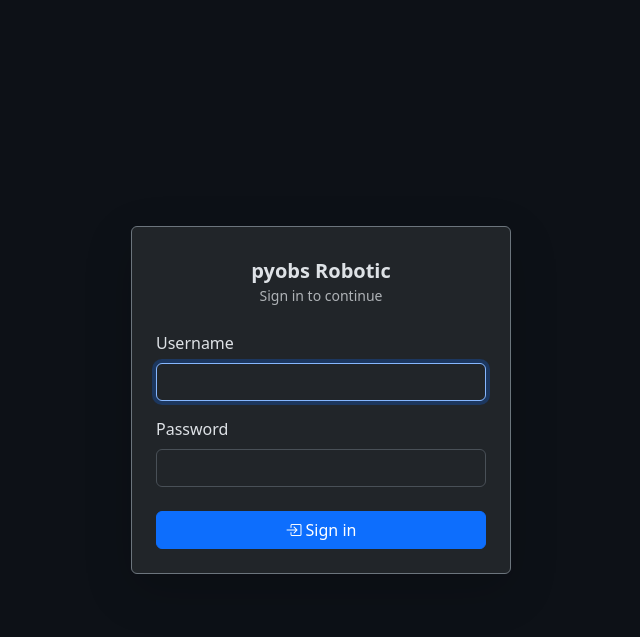
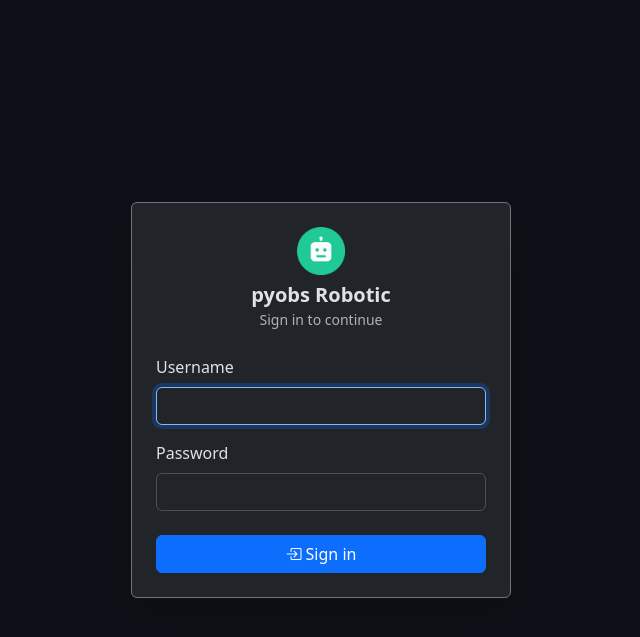
Before and after one commit to pyobs/pyobs-portal, a Django app: template pyobs_robotic_backend/frontend/templates/registration/login.html in a window 1280 px wide. Shown: the top 637 px of the page, without its empty margins (319-959 px from the left). Run offline with Django 5.2, Linux system fonts and the light colour scheme; the template is opened without the code that fills it, so the values that code supplies are empty; parts of the project's set-up code (start-up, migrations or seed data) failed here and were passed over.

Commit message:
Add a distinct favicon/login icon, fix task tab titles
Adds a bi-robot-on-teal-circle favicon (this project had none
before) and uses it on the login page instead of the dead
bi-telescope glyph, which isn't a real Bootstrap Icons class and
rendered blank.

Also fixes task_detail.html: the browser tab title stayed a static
"Task — pyobs Robotic" regardless of which task was open, making
multiple task tabs indistinguishable. document.title now updates
with the task's name (or id/clone-source/"New task") once loaded,
matching the on-page heading.

```diff
--- a/pyobs_robotic_backend/frontend/static/frontend/js/taskeditor.js
+++ b/pyobs_robotic_backend/frontend/static/frontend/js/taskeditor.js
@@ -744,7 +744,8 @@ async function initTaskEditor(taskId) {
   let task = null;
   if (taskId) {
     task = await apiRequest(`tasks/${encodeURIComponent(taskId)}/`);
-    els.title.textContent = `Task ${task.id}`;
+    els.title.textContent = task.name ? `${task.name} (${task.id})` : `Task ${task.id}`;
+    document.title = `${task.name || task.id} — pyobs Robotic`;
     els.code.value = task.id;
     els.code.disabled = true;
     els.project.value = task.project;
@@ -756,10 +757,12 @@ async function initTaskEditor(taskId) {
       task = await apiRequest(`tasks/${encodeURIComponent(cloneFrom)}/`);
       task.id = params.get("code") || "";
       els.title.textContent = `Clone of ${cloneFrom}`;
+      document.title = `Clone of ${cloneFrom} — pyobs Robotic`;
     } else if (importedRaw) {
       sessionStorage.removeItem("importTask");
       task = JSON.parse(importedRaw);
       els.title.textContent = "Import task";
+      document.title = "Import task — pyobs Robotic";
     } else {
       task = {
         id: "",
@@ -774,6 +777,7 @@ async function initTaskEditor(taskId) {
         script: {},
       };
       els.title.textContent = "New task";
+      document.title = "New task — pyobs Robotic";
     }
     els.code.value = task.id;
     els.project.value = task.project;
--- a/pyobs_robotic_backend/frontend/templates/frontend/base.html
+++ b/pyobs_robotic_backend/frontend/templates/frontend/base.html
@@ -1,9 +1,12 @@
 <!doctype html>
+{% load static %}
 <html lang="en">
 <head>
   <meta charset="utf-8">
   <meta name="viewport" content="width=device-width, initial-scale=1">
   <title>{% block title %}pyobs Robotic{% endblock %}</title>
+  <link rel="icon" type="image/png" sizes="32x32" href="{% static "img/favicon-32x32.png" %}">
+  <link rel="icon" type="image/png" sizes="16x16" href="{% static "img/favicon-16x16.png" %}">
   <script>
     (function () {
       var stored = localStorage.getItem('pyobs-theme');
--- a/pyobs_robotic_backend/frontend/templates/registration/login.html
+++ b/pyobs_robotic_backend/frontend/templates/registration/login.html
@@ -1,9 +1,12 @@
 <!doctype html>
+{% load static %}
 <html lang="en" data-bs-theme="dark">
 <head>
   <meta charset="utf-8">
   <meta name="viewport" content="width=device-width, initial-scale=1">
   <title>Sign in — pyobs Robotic</title>
+  <link rel="icon" type="image/png" sizes="32x32" href="{% static "img/favicon-32x32.png" %}">
+  <link rel="icon" type="image/png" sizes="16x16" href="{% static "img/favicon-16x16.png" %}">
   <link href="https://cdn.jsdelivr.net/npm/bootstrap@5.3.3/dist/css/bootstrap.min.css" rel="stylesheet">
   <link href="https://cdn.jsdelivr.net/npm/bootstrap-icons@1.11.3/font/bootstrap-icons.min.css" rel="stylesheet">
   <style>
@@ -16,7 +19,7 @@
   <div class="card-body p-4">
 
     <div class="text-center mb-4">
-      <i class="bi bi-telescope fs-1 text-primary"></i>
+      <img src="{% static "img/brand-icon.png" %}" alt="pyobs Robotic" style="height:48px;width:auto;object-fit:contain">
       <h5 class="mt-2 mb-0 fw-semibold">pyobs Robotic</h5>
       <small class="text-muted">Sign in to continue</small>
     </div>
```
Also changed, not shown: pyobs_robotic_backend/frontend/static/img/brand-icon.png (added), pyobs_robotic_backend/frontend/static/img/favicon-16x16.png (added), pyobs_robotic_backend/frontend/static/img/favicon-32x32.png (added).
